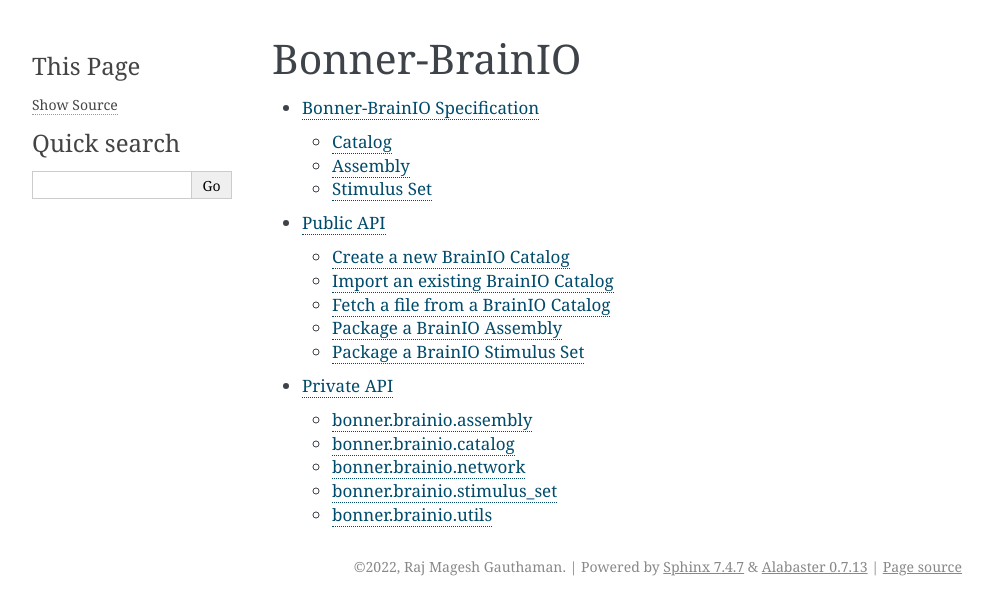
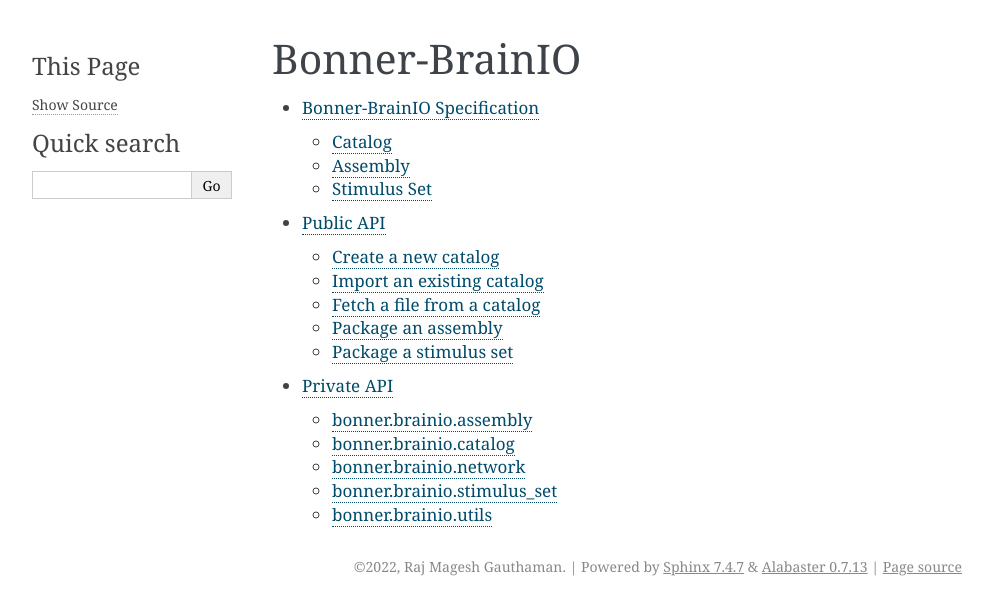
Before and after one commit to raj-magesh/bonner-brainio, a Sphinx documentation site: the page built from docs/index.rst, in a window 1280 px wide. Shown: the top 615 px of the page, without its empty margins (148-1141 px from the left). Built offline with Sphinx 7.4.7, drawn with Linux system fonts in a browser that asks for light colours.

Commit message:
fix: updated docs

```diff
--- a/docs/SPECIFICATION.rst
+++ b/docs/SPECIFICATION.rst
@@ -1,7 +1,7 @@
 Bonner-BrainIO Specification
 ============================
 
-The `BrainIO specification <https://github.com/brain-score/brainio/blob/main/docs/SPECIFICATION.md>` is preliminary. This document aims to supplement the specification while remaining backwards-compatible.
+The Bonner-BrainIO specification aims to supplement the `BrainIO specification <https://github.com/brain-score/brainio/blob/main/docs/SPECIFICATION.md>` while remaining backwards-compatible.
 
 Catalog
 -------
--- a/docs/public_api.rst
+++ b/docs/public_api.rst
@@ -1,27 +1,27 @@
 Public API
 ==========
 
-Create a new BrainIO Catalog
+Create a new catalog
 ----------------------------
 
 .. autofunction:: bonner.brainio.create_catalog
 
-Import an existing BrainIO Catalog
+Import an existing catalog
 ----------------------------------
 
 .. autofunction:: bonner.brainio.import_catalog
 
-Fetch a file from a BrainIO Catalog
+Fetch a file from a catalog
 -----------------------------------
 
 .. autofunction:: bonner.brainio.fetch
 
-Package a BrainIO Assembly
+Package an assembly
 --------------------------
 
 .. autofunction:: bonner.brainio.package_assembly
 
-Package a BrainIO Stimulus Set
+Package a stimulus set
 ------------------------------
 
 .. autofunction:: bonner.brainio.package_stimulus_set
```
